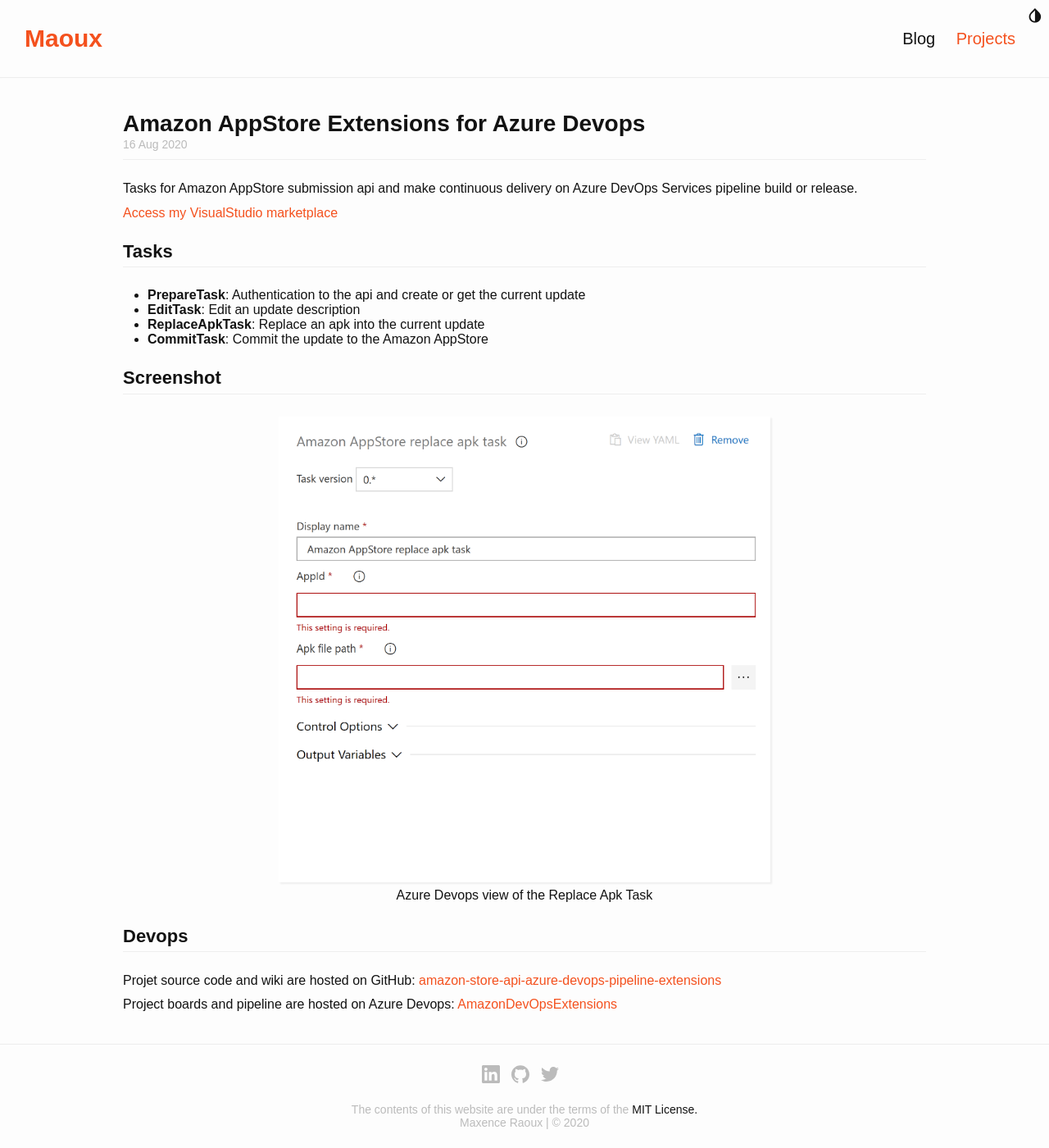
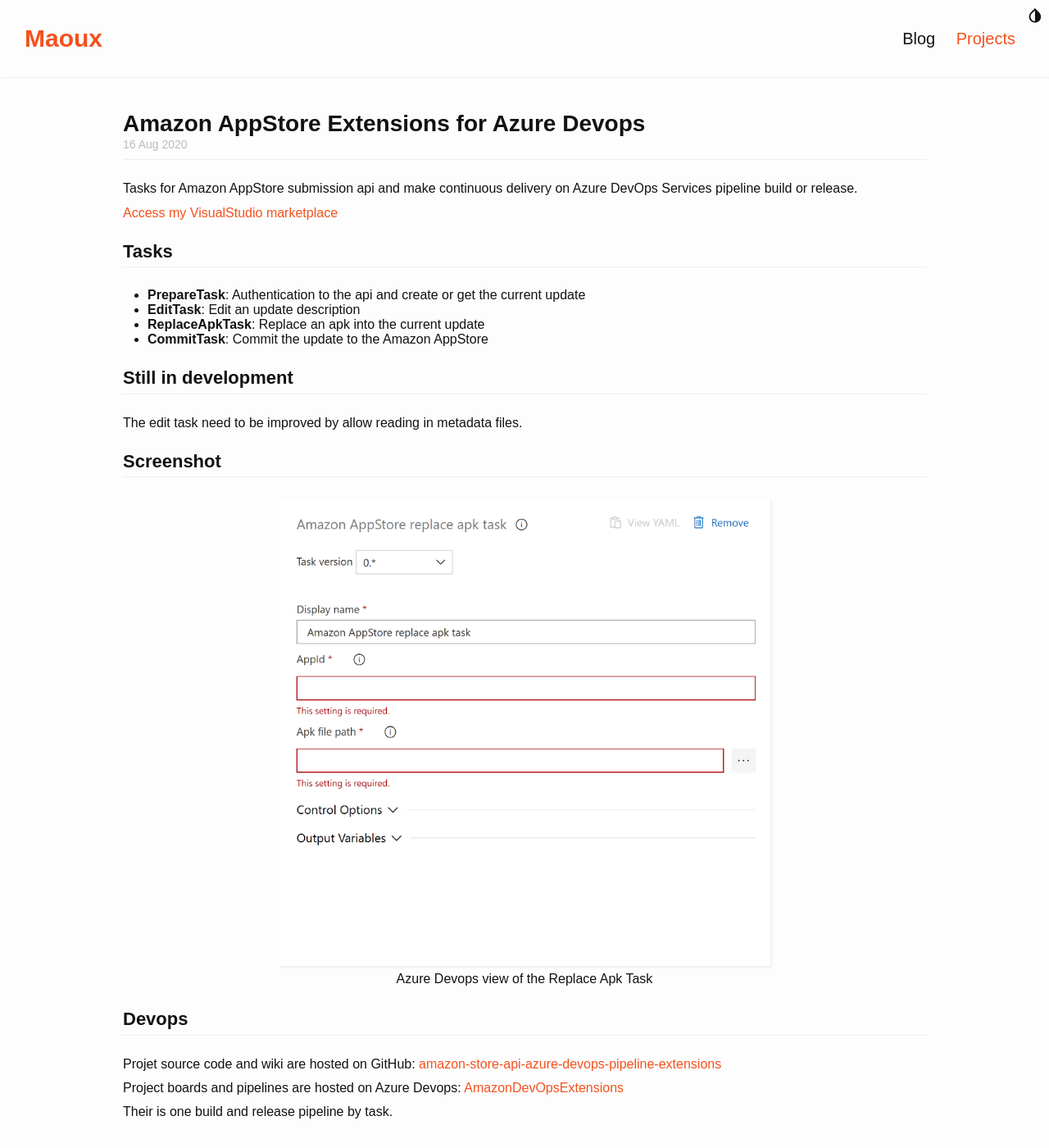
Before and after one commit to Maouxi/maouxi.github.io, a Jekyll site: the page built from collections/_projects/amazondevopsextensions.md, in a window 1280 px wide and 1400 px high. Shown: the whole window at 82% size. Built offline with Jekyll 4.4.1, drawn with Linux system fonts in a browser that asks for light colours.

Commit message:
Add meta description and wording

```diff
--- a/_layouts/default.html
+++ b/_layouts/default.html
@@ -3,10 +3,13 @@
 
 <head>
     <meta charset="utf-8">
-    <title>Maoux - {{ page.title }}</title>
+    <title>{{ page.title }}</title>
     <link rel="shortcut icon" type="image/png" href="/favicon.png">
     <link rel="stylesheet" href="/assets/css/styles.css">
     <meta name="viewport" content="width=device-width,initial-scale=1">
+    {% if page.description %}
+    <meta name="description" content="{{ page.description }}">
+    {% endif %}
     {% if jekyll.environment == 'production' and site.google_analytics %}
     {% include analytics.html %}
     {% endif %}
--- a/collections/_projects/amazondevopsextensions.md
+++ b/collections/_projects/amazondevopsextensions.md
@@ -17,6 +17,10 @@ Tasks for Amazon AppStore submission api and make continuous delivery on Azure D
 - __ReplaceApkTask__: Replace an apk into the current update
 - __CommitTask__: Commit the update to the Amazon AppStore
 
+## Still in development
+
+The edit task need to be improved by allow reading in metadata files.
+
 ## Screenshot
 
 | ![Replace Task]({{page.img_url}}screenshot.png){:style="width:600px;"} |
@@ -26,4 +30,6 @@ Tasks for Amazon AppStore submission api and make continuous delivery on Azure D
 
 Projet source code and wiki are hosted on GitHub: [amazon-store-api-azure-devops-pipeline-extensions](https://github.com/Maouxi/amazon-store-api-azure-devops-pipeline-extensions)
 
-Project boards and pipeline are hosted on Azure Devops: [AmazonDevOpsExtensions](https://dev.azure.com/maxenceraoux/AmazonDevOpsExtensions)
+Project boards and pipelines are hosted on Azure Devops: [AmazonDevOpsExtensions](https://dev.azure.com/maxenceraoux/AmazonDevOpsExtensions)
+
+Their is one build and release pipeline by task.
--- a/index.html
+++ b/index.html
@@ -1,12 +1,13 @@
 ---
 title: Home
+description: Maxence Raoux website. Android & .Net developer. Discover my skills, projects and blog.
 ---
 <div class="home-header">
     <article class="content">
         <img src="/assets/img/profil.jfif" class="avatar" />
         <div class="home-header-content">
             <h1>Maxence Raoux - <span id="myage">-</span> ans</h1>
-            <p>Android & .Net developer </p>
+            <p>Android & .Net developer</p>
             <div class="home-header-tags">
                 {% assign favorite_skills = site.data.skills | where: "fav", "true" %}
                 {% for skill in favorite_skills %}
```
Also changed, not shown: collections/_projects/imgur4windows.md (+1 -1 lines), collections/_projects/ismyserveronline.md (line endings or trailing spaces).
